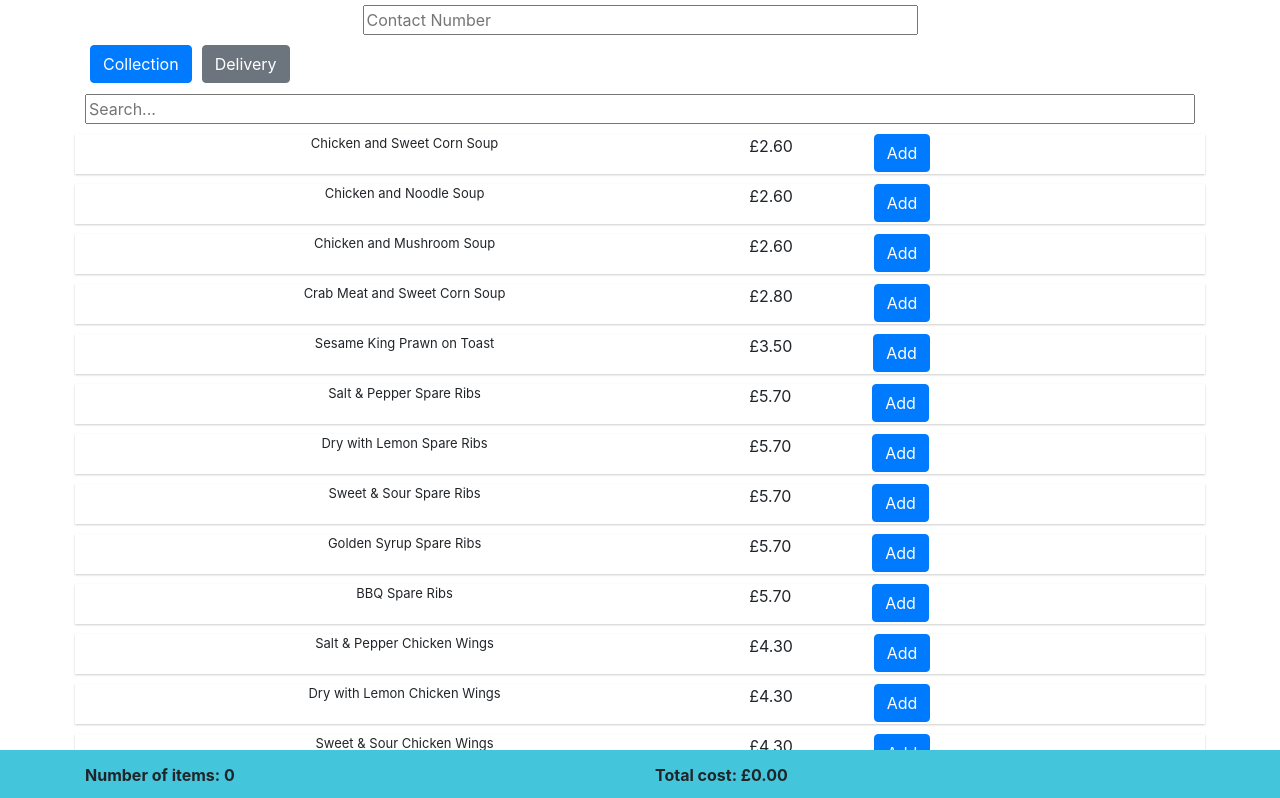
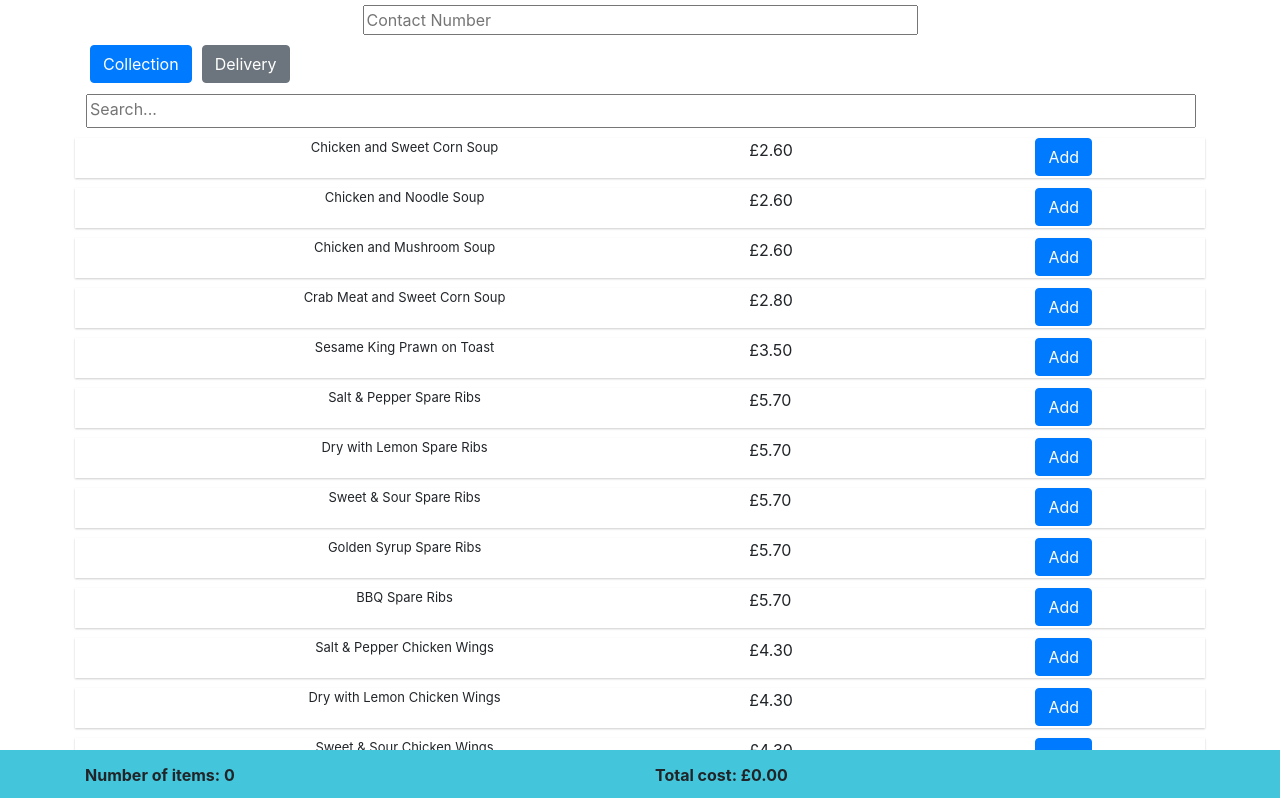
Before and after one commit to terrytsan/Order-Calculator, a React (Create React App) app: page / in a window 1280 px wide. Shown: the top 798 px of the page. Built offline with nearby package versions, Linux system fonts and the light colour scheme.

Commit message:
UI Improvements

```diff
--- a/src/components/Item.js
+++ b/src/components/Item.js
@@ -5,19 +5,19 @@ function Item({item, price, handleAddItemClick, handleItemClick}) {
 	return (
 		<Container style={{margin: '5px', boxShadow: "0 1px 2px 0 rgba(0,0,0,0.2)"}}>
 			<Row>
-				<Col onClick={() => {
+				<Col style={colStyle} onClick={() => {
 					handleItemClick(item.id);
 				}} className="text-center" xs={7}>
 					<p style={{fontSize: "small"}}>{item.name}</p>
 				</Col>
-				<div className="d-flex align-items-center">
-					<Col onClick={() => {
-						handleItemClick(item.id);
-					}} className="text-center" xs={2}>
-						<p>{"£" + price.toFixed(2)}</p>
-					</Col>
-				</div>
-				<Col className="text-center" xs={2}>
+				{/*<Col style={colStyle} className="d-flex align-items-center">*/}
+				<Col onClick={() => {
+					handleItemClick(item.id);
+				}} xs={2}>
+					<p>{"£" + price.toFixed(2)}</p>
+				</Col>
+				{/*</Col>*/}
+				<Col style={colStyle} className="text-center" xs={3}>
 					<Button name={item.id} onClick={handleAddItemClick}>Add</Button>
 				</Col>
 			</Row>
@@ -26,4 +26,8 @@ function Item({item, price, handleAddItemClick, handleItemClick}) {
 	);
 }
 
+const colStyle = {
+	padding: '0'
+};
+
 export default Item;
--- a/src/components/OrderSummaryModal.js
+++ b/src/components/OrderSummaryModal.js
@@ -21,10 +21,10 @@ function createItemSummary(itemCountObj, handleRemoveItemOnClick) {
 		let num = itemCountObj[item];
 		// parse into object
 		let object = JSON.parse(item);
-		let test = object.notes !== undefined ? object.notes : "";
-		itemSummary = itemSummary.concat(num + "x " + object.name + " " + object.modifiers.reduce((result, modifier) => {
+		let notes = object.notes !== undefined ? object.notes : "";
+		itemSummary = itemSummary.concat(num + `x ` + object.name + ` ` + object.modifiers.reduce((result, modifier) => {
 			return `${result} ${modifier.description}`;
-		}, "") + test);
+		}, "") + ` ` + notes);
 	});
 	return (
 		<div>
--- a/src/components/SearchBar.js
+++ b/src/components/SearchBar.js
@@ -7,6 +7,8 @@ function SearchBar({onChange}) {
 }
 
 const inputStyle = {
+	marginLeft: '1px',
+	paddingBottom: '5px',
 	marginBottom: '5px',
 	marginTop: '6px',
 	width: '100%'
```
